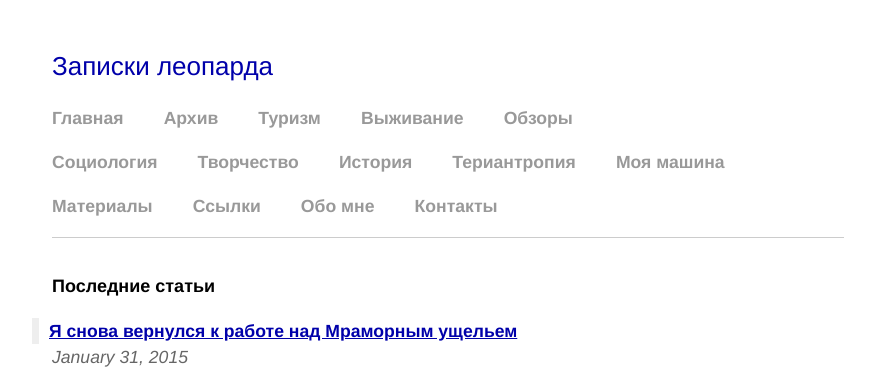
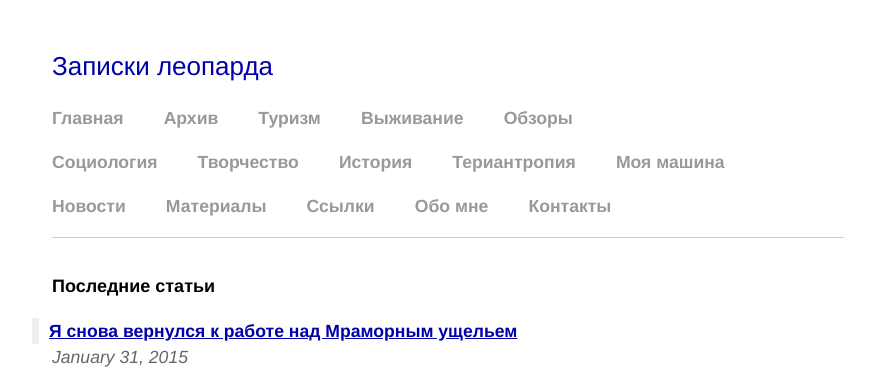
Before and after one commit to ivan-placid/demo, a Jekyll site: the page built from index.html, in a window 1280 px wide and 900 px high. Shown: the top 389 px of the window, without its empty margins (192-1067 px from the left). Built offline with Jekyll 4.4.1, drawn with Linux system fonts in a browser that asks for light colours; some web fonts are replaced; Markdown is read by kramdown in place of the engine named in the settings.

Commit message:
Update default.html

```diff
--- a/_layouts/default.html
+++ b/_layouts/default.html
@@ -36,6 +36,7 @@
       <a class="extra" href="{{site.baseurl}}/talks.html">Моя машина</a>
 
       <p>
+      <a class="extra" href="{{site.baseurl}}/sources.html">Новости</a>
       <a class="extra" href="{{site.baseurl}}/sources.html">Материалы</a>
       <a class="extra" href="{{site.baseurl}}/links.html">Ссылки</a>
       <a class="extra" href="{{site.baseurl}}/about.html">Обо мне</a>
```
